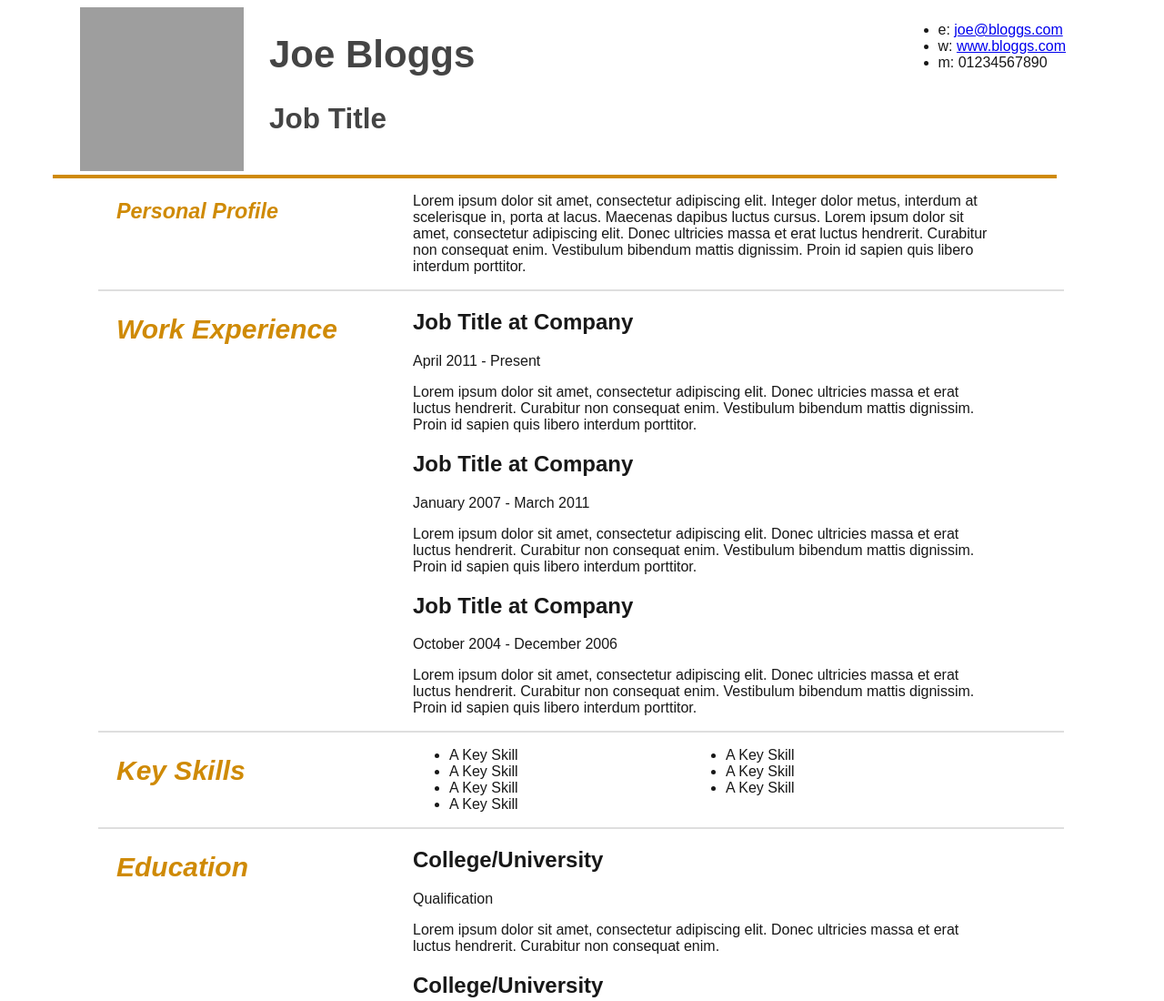
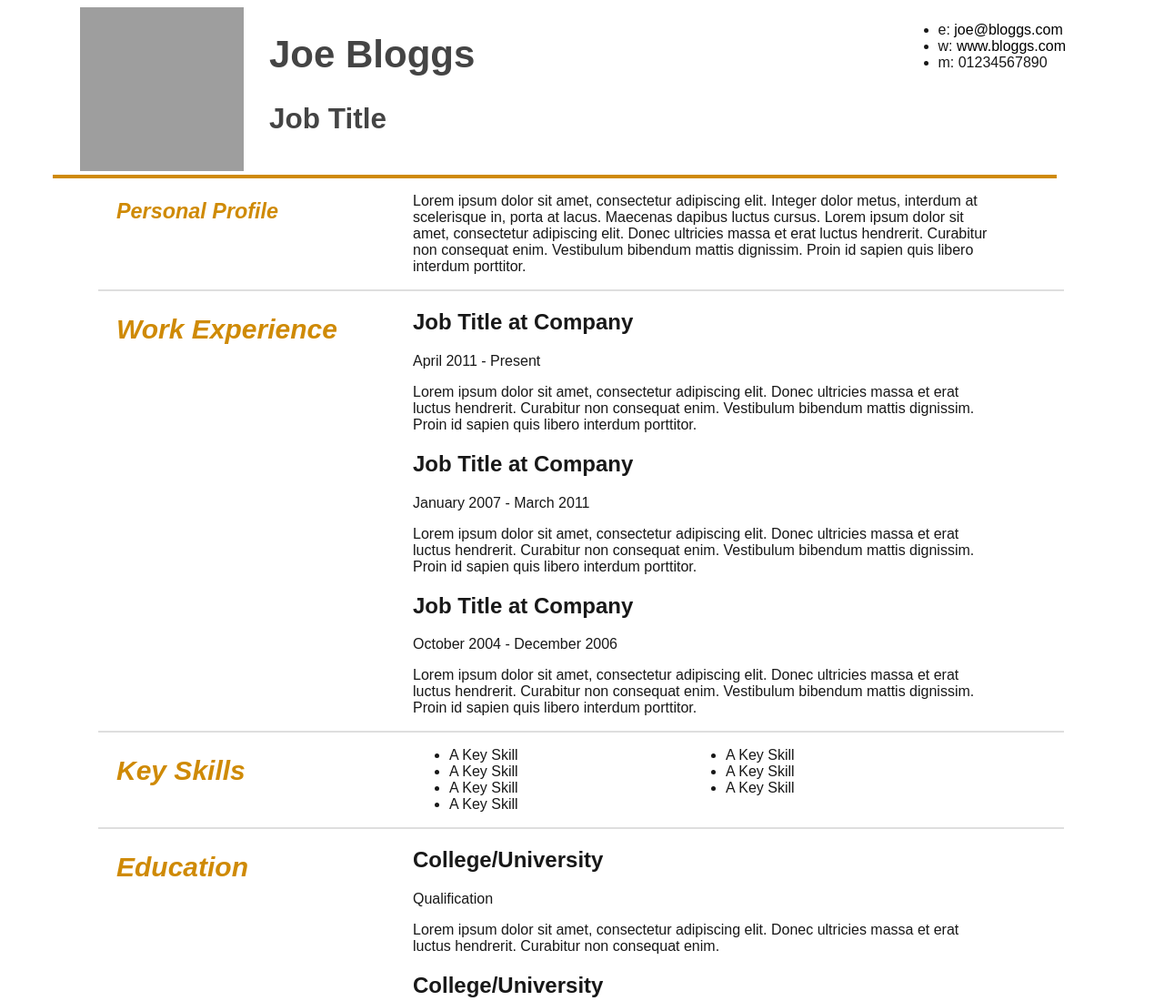
Before and after one commit to Kenzie-Academy-Brasil-Developers/estilizar-curriculo-sprint-2-RichardBSilva, a plain HTML site: page index.html in a window 1280 px wide. Shown: the top 1100 px of the page at 91% size. Drawn offline with Linux system fonts and the light colour scheme; grey boxes are pictures that could not be loaded.

Commit message:
Update index.html

```diff
--- a/index.html
+++ b/index.html
@@ -30,6 +30,12 @@
 
       <div id="contactDetails">
         <ul>
+          <style type="text/css">
+            a:link {
+              color: black;
+              text-decoration: none
+            }
+          </style>
           <li>e: <a href="mailto:joe@bloggs.com" target="_blank">joe@bloggs.com</a></li>
           <li>w: <a href="http://www.bloggs.com">www.bloggs.com</a></li>
           <li>m: 01234567890</li>
```
